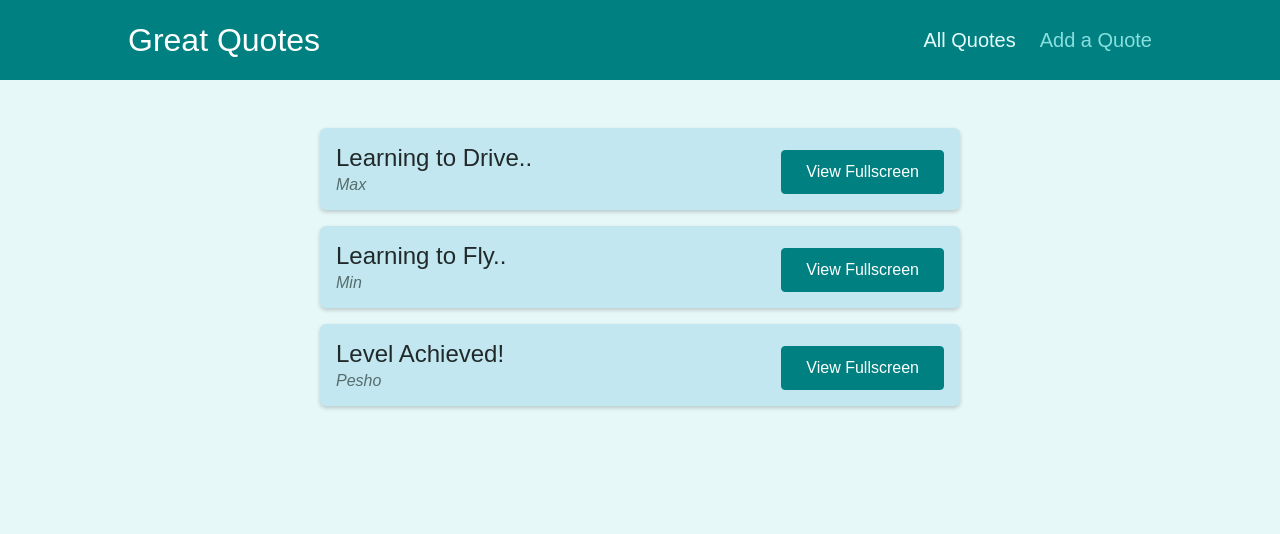
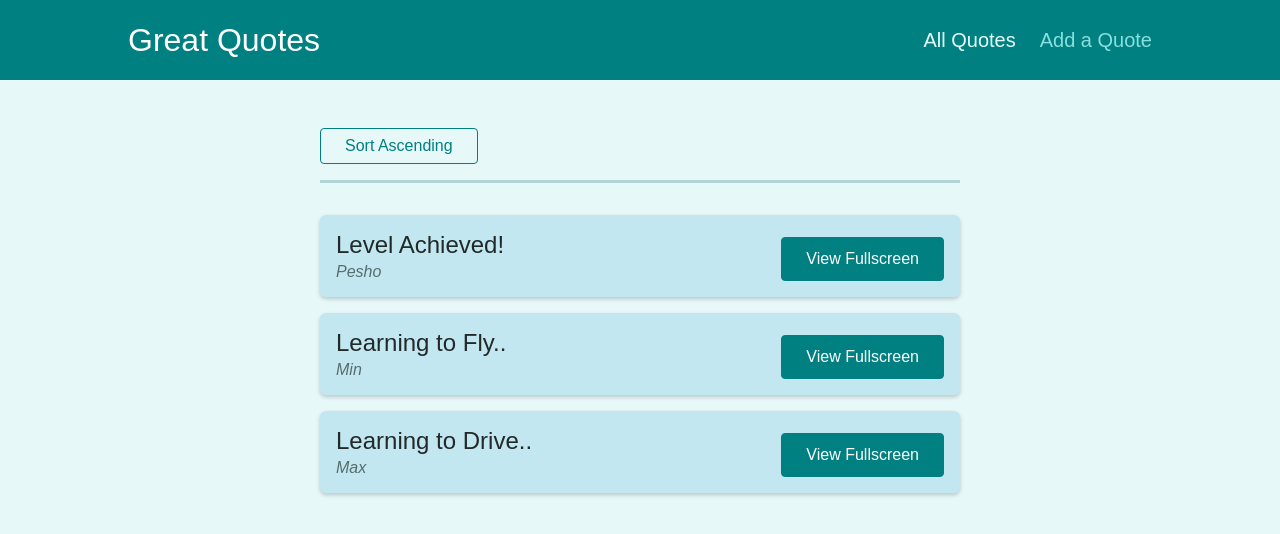
Before and after one commit to GeorgiSirakov4444/Reouting-React, a React (Create React App) app: page /quotes in a window 1280 px wide. Shown: the top 534 px of the page. Built offline with nearby package versions, Linux system fonts and the light colour scheme.

Commit message:
quotes order

```diff
--- a/src/components/quotes/QuoteForm.js
+++ b/src/components/quotes/QuoteForm.js
@@ -1,27 +1,36 @@
-import { useRef } from 'react';
-
+import { Fragment, useRef, useState } from 'react';
+import { Prompt } from 'react-router-dom';
 import Card from '../UI/Card';
 import LoadingSpinner from '../UI/LoadingSpinner';
 import classes from './QuoteForm.module.css';
 
 const QuoteForm = (props) => {
+  const [isEntered, setIsEntering] = useState(false);
   const authorInputRef = useRef();
   const textInputRef = useRef();
 
   function submitFormHandler(event) {
     event.preventDefault();
-
     const enteredAuthor = authorInputRef.current.value;
     const enteredText = textInputRef.current.value;
 
     // optional: Could validate here
-
     props.onAddQuote({ author: enteredAuthor, text: enteredText });
   }
 
+  const formFocusHandler = () => {
+    setIsEntering(true);
+  };
+
+  const finishedEnteringFunction = () => {
+    setIsEntering(false);
+  };
+
   return (
+    <Fragment>
+      <Prompt when={isEntered} message={(location) => 'Dont Leave !'}/>
     <Card>
-      <form className={classes.form} onSubmit={submitFormHandler}>
+      <form onFocus={formFocusHandler} className={classes.form} onSubmit={submitFormHandler}>
         {props.isLoading && (
           <div className={classes.loading}>
             <LoadingSpinner />
@@ -37,10 +46,11 @@ const QuoteForm = (props) => {
           <textarea id='text' rows='5' ref={textInputRef}></textarea>
         </div>
         <div className={classes.actions}>
-          <button className='btn'>Add Quote</button>
+          <button onClick={finishedEnteringFunction} className='btn'>Add Quote</button>
         </div>
       </form>
     </Card>
+    </Fragment>
   );
 };
 
--- a/src/components/quotes/QuoteList.js
+++ b/src/components/quotes/QuoteList.js
@@ -1,13 +1,38 @@
 import { Fragment } from 'react';
-
+import { useHistory, useLocation } from 'react-router-dom';
 import QuoteItem from './QuoteItem';
 import classes from './QuoteList.module.css';
 
+const sortQuotes = (quotes, ascending) => {
+  return quotes.sort((quoteA, quoteB) => {
+    if (ascending) {
+      return quoteA.id > quoteB.id ? 1 : -1;
+    } else {
+      return quoteA.id < quoteB.id ? 1 : -1;
+    }
+  });
+};
+
 const QuoteList = (props) => {
+  const history = useHistory();
+  const location = useLocation();
+
+  const queryParams = new URLSearchParams(location.search);
+  const isSortingAscendent = queryParams.get('sort') === 'asc';
+
+  const sortedQuotes = sortQuotes(props.quotes, isSortingAscendent);
+
+  const changeSortingHistory = () => {
+    history.push('/quotes?sort=' + (isSortingAscendent ? 'desc' : 'asc'));
+  };
+
   return (
     <Fragment>
+      <div className={classes.sorting}>
+        <button onClick={changeSortingHistory}>Sort {isSortingAscendent ? 'Descending' : 'Ascending'}</button>
+      </div>
       <ul className={classes.list}>
-        {props.quotes.map((quote) => (
+        {sortedQuotes.map((quote) => (
           <QuoteItem
             key={quote.id}
             id={quote.id}
```
